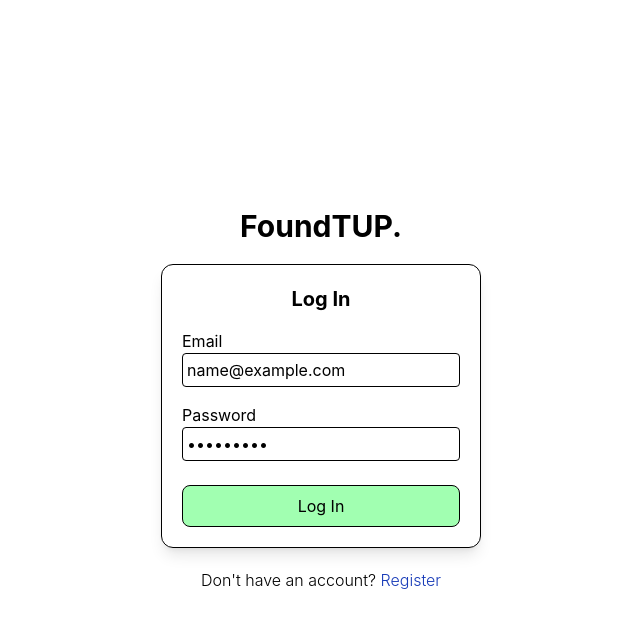
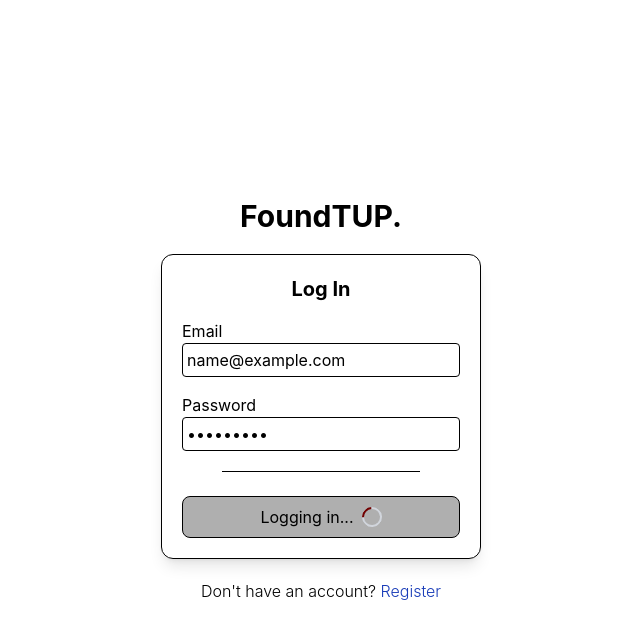
Before and after one commit to Chanhash/tupfound, a React (Vite) app in the folder FoundTUP/: page /login in a window 1280 px wide. Both pictures are taken after typing "name@example.com", "Sample123" into the empty fields and a click on the button "Log In". Shown: the top 638 px of the page, without its empty margins (319-959 px from the left). Built offline with nearby package versions, Linux system fonts and the light colour scheme; no server answers.

Commit message:
Added flair, and added skeletal loading on log in

```diff
--- a/FoundTUP/src/components/inputfield.tsx
+++ b/FoundTUP/src/components/inputfield.tsx
@@ -1,15 +1,22 @@
 type Props = {
     label: string;
-    type: React.HTMLInputTypeAttribute;
-    placeholder?: string;
-    onChange?: (e: React.ChangeEvent<HTMLInputElement>) => void;
+    type: string;
+    placeholder: string;
+    value: string;
+    onChange: (e: React.ChangeEvent<HTMLInputElement>) => void;
 }
 
-export default function InputField({ label, type, placeholder, onChange }: Props) {
+export default function InputField({ label, type, placeholder, onChange, value }: Props) {
     return (
         <div className="flex flex-col">
             <p>{label}</p>
-            <input type={type} placeholder={placeholder} className="border-1 rounded-sm p-1" onChange={onChange} />
+            <input
+                type={type}
+                placeholder={placeholder}
+                className="border-1 rounded-sm p-1"
+                onChange={onChange}
+                value={value}
+            />
         </div>
     )
 }
--- /dev/null
+++ b/FoundTUP/src/components/spinner.tsx
@@ -0,0 +1,17 @@
+"use client";
+
+import { motion } from "motion/react";
+
+export default function Spinner() {
+    return (
+        <motion.div
+            className="w-5 h-5 rounded-full border border-2 border-gray-300 border-t-[#720000]"
+            animate={{ rotate: 360 }}
+            transition={{
+                duration: 1.5,
+                repeat: Infinity,
+                ease: "linear",
+            }}
+        />
+    );
+}
--- a/FoundTUP/src/pages/Login.tsx
+++ b/FoundTUP/src/pages/Login.tsx
@@ -1,4 +1,5 @@
 import InputField from '../components/inputfield';
+import Spinner from '../components/spinner';
 import { useState } from 'react';
 import { motion } from 'motion/react';
 import { Link } from 'react-router/internal/react-server-client';
@@ -6,6 +7,7 @@ import { Link } from 'react-router/internal/react-server-client';
 export default function Login() {
   const [email, setEmail] = useState('');
   const [password, setPassword] = useState('');
+  const [loading, setLoading] = useState<Boolean>(false);
 
   const [errorMessage, setErrorMessage] = useState('');
 
@@ -13,6 +15,8 @@ export default function Login() {
     e.preventDefault();
 
     if (!isFormValid()) return;
+
+    setLoading(true);
 
     try {
       const response = await fetch(
@@ -31,6 +35,10 @@ export default function Login() {
 
       const result = await response.json();
 
+      setLoading(false);
+      setEmail('');
+      setPassword('');
+
       if (!response.ok) {
         console.error(result.error);
         setErrorMessage(result.error);
@@ -38,6 +46,7 @@ export default function Login() {
       }
 
       console.log("Login successful!", result.user);
+      setErrorMessage('');
     } catch (error) {
       console.error("Unable to connect to the server.", error);
     }
@@ -52,32 +61,56 @@ export default function Login() {
   }
 
   return (
-    <div className="h-screen flex flex-col justify-center items-center">
+    <motion.div
+      className="h-screen flex flex-col justify-center items-center"
+      initial={{ opacity: 0, y: -20 }}
+      animate={{ opacity: 1, y: 0 }}
+      transition={{
+          duration: 0.6,
+          ease: 'easeOut'
+      }}
+    >
 
       <h1 className="text-3xl font-bold mb-5">FoundTUP.</h1>
 
       <form onSubmit={handleLogin} className="flex flex-col gap-4 p-5 rounded-xl border-1 w-80 mx-auto shadow-lg">
         <p className="text-xl self-center font-bold">Log In</p>
         <div className="flex flex-col gap-1">
-          <InputField label="Email" type="email" placeholder="example@gmail.com" onChange={(e) => setEmail(e.target.value)} />
+          <InputField
+            label="Email"
+            type="email"
+            placeholder="example@gmail.com"
+            onChange={(e) => setEmail(e.target.value)}
+            value={email}
+          />
           {!isValidEmail(email) && email.length > 0 && (
             <p className="text-red-500 text-xs">Please enter a valid email address.</p>
           )}
         </div>
 
         <div className="flex flex-col gap-1">
-          <InputField label="Password" type="password" placeholder="********" onChange={(e) => setPassword(e.target.value)} />
+          <InputField
+            label="Password"
+            type="password"
+            placeholder="********"
+            onChange={(e) => setPassword(e.target.value)}
+            value={password}
+          />
         </div>
+
+        <hr
+          className="mt-1 mx-10"
+        />
 
         <motion.button
           whileHover={{
-            scale: isFormValid() ? 1.05 : 1,
+            scale: isFormValid() && !loading ? 1.05 : 1,
           }}
           whileTap={{
             scale: 0.99
           }}
           animate={{
-            backgroundPosition: isFormValid() ? "0% 0%" : "100% 0%",
+            backgroundPosition: isFormValid() && !loading ? "0% 0%" : "100% 0%",
           }}
           transition={{ duration: 0.2 }}
           style={{
@@ -85,10 +118,11 @@ export default function Login() {
             backgroundPosition: "100% 0%",
             backgroundImage: "linear-gradient(to right, #a1ffb1 50%, #afafaf 50%)"
           }}
-          className="px-6 py-2 rounded-lg border mt-2"
+          className="px-6 py-2 rounded-lg border mt-2 flex items-center justify-center gap-2"
           type="submit"
         >
-          Log In
+          {loading ? "Logging in..." : "Log In"}
+          {loading && <Spinner />}
         </motion.button>
         {errorMessage && (
           <p className="self-center text-sm text-red-800  ">Unable to log in! {errorMessage}</p>
@@ -99,6 +133,6 @@ export default function Login() {
         <p>Don't have an account? <Link to="/register" className="text-blue-800 hover:underline">Register</Link></p>
       </div>
 
-    </div>
+    </motion.div>
   )
 }
```
Also changed, not shown: 1 other file (tests, documents, lock files or other folders).
